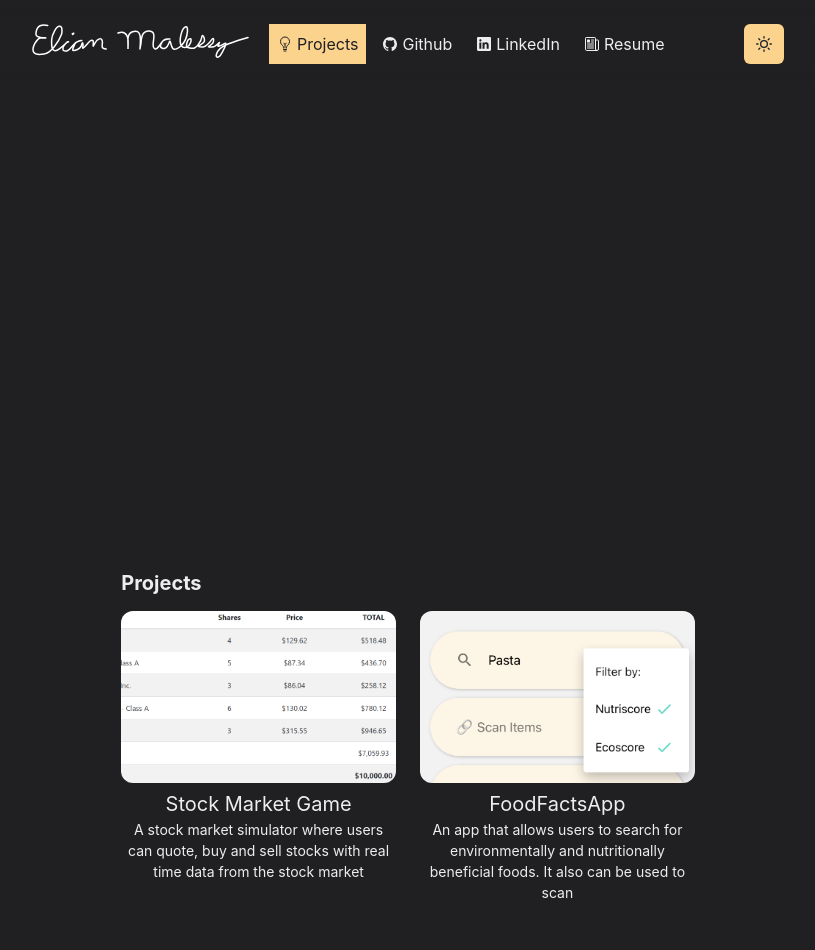
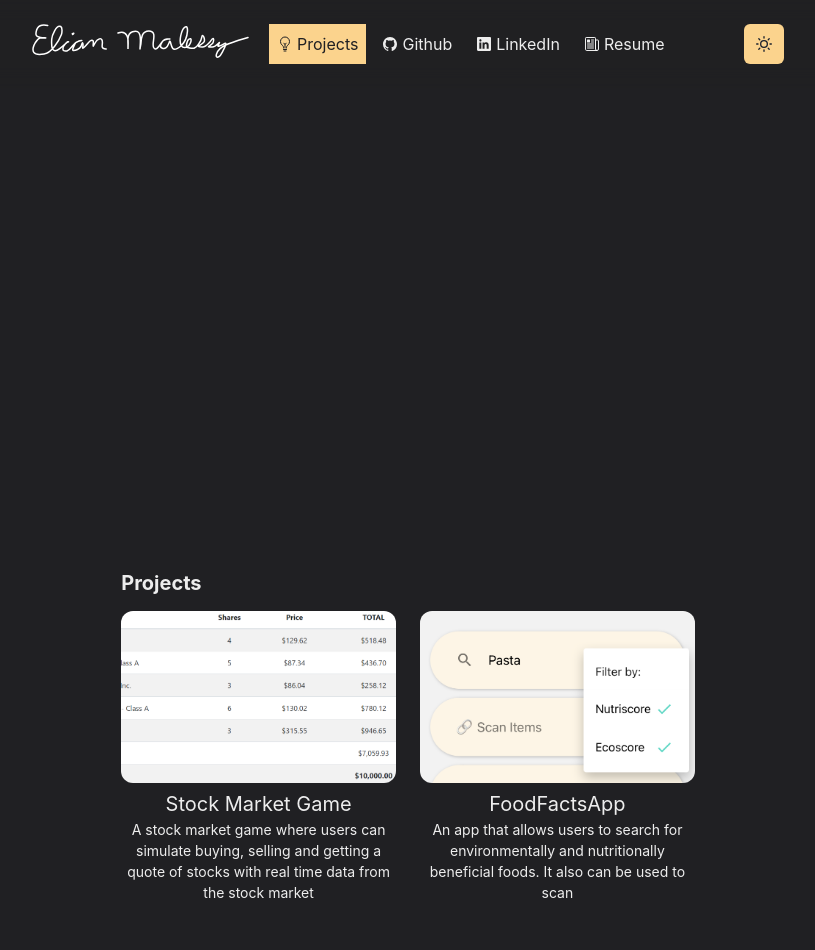
Before and after one commit to ElianMalessy/personal-website, a Next.js app: page /projects in a window 1280 px wide. Shown: the top 950 px of the page, without its empty margins (232-1047 px from the left). Built offline with nearby package versions, Linux system fonts and the light colour scheme.

Commit message:
fixed language

```diff
--- a/pages/projects.js
+++ b/pages/projects.js
@@ -24,8 +24,9 @@ export default function projects() {
               title="Stock Market Game"
               thumbnail={tradingSimPic}
             >
-              A stock market simulator where users can quote, buy and sell
-              stocks with real time data from the stock market
+              A stock market game where users can simulate buying, selling and
+              getting a quote of stocks with real time data from the stock
+              market
             </WorkGridItem>
           </Section>
           <Section>
```
